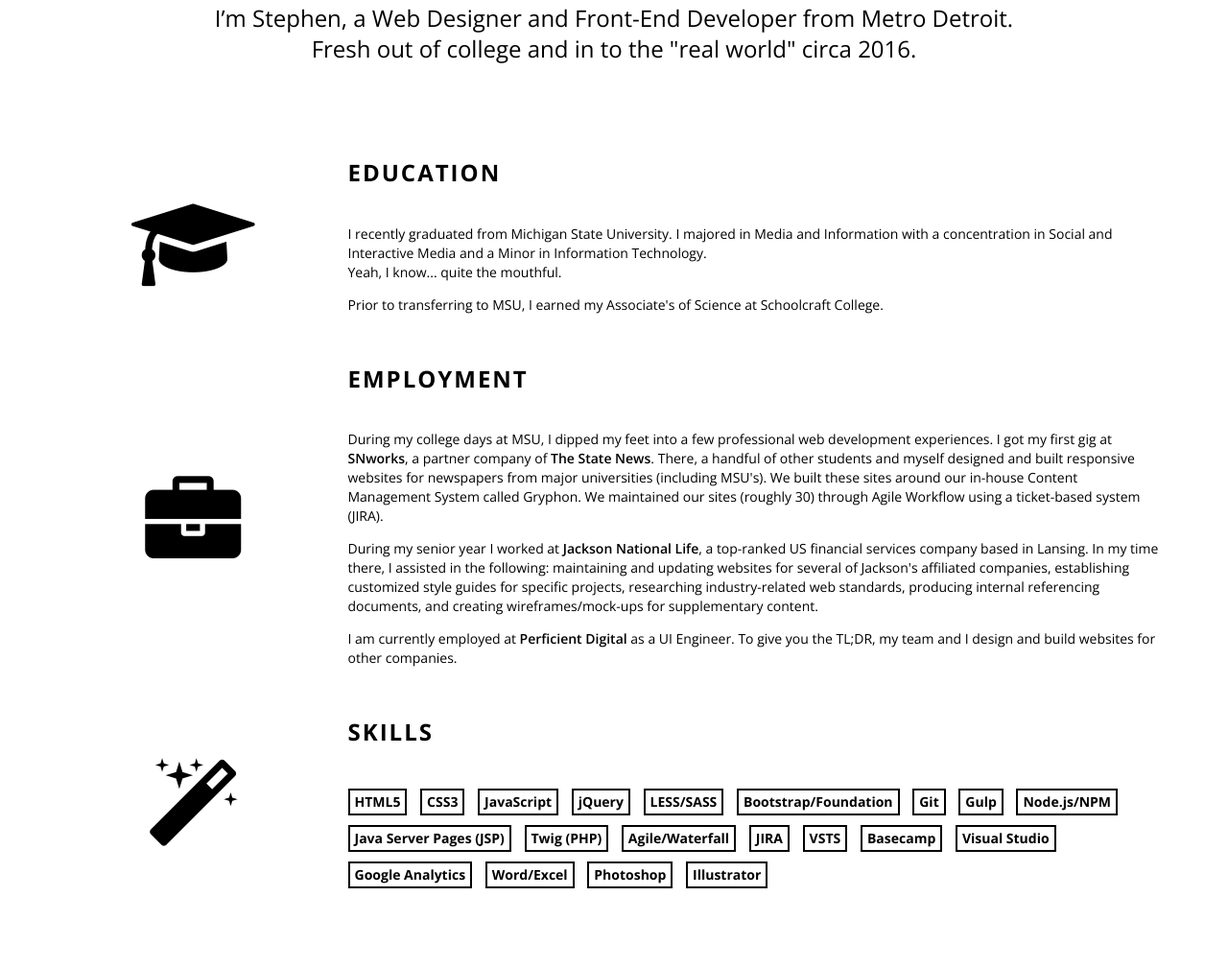
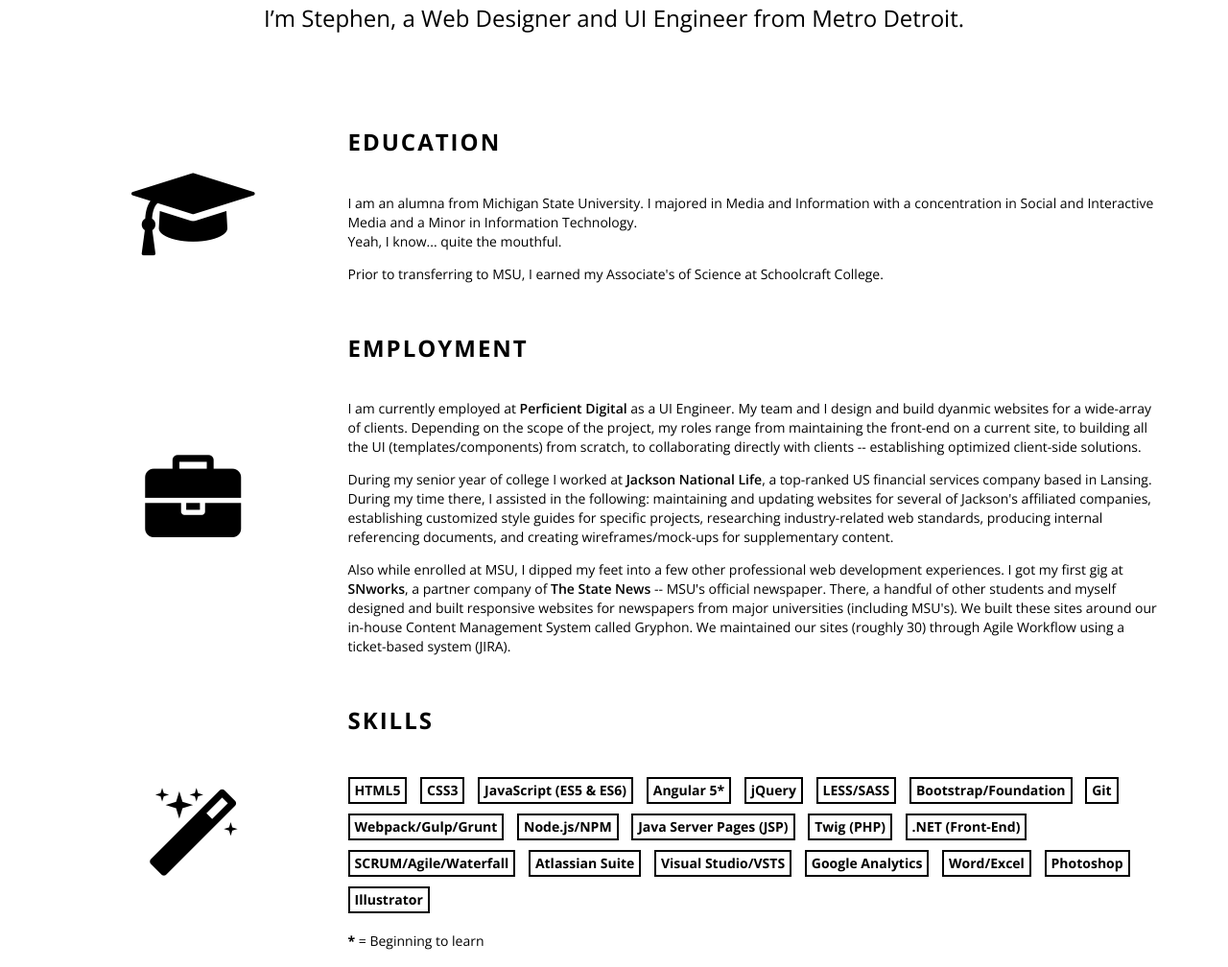
Before and after one commit to stekloweb/portfolio, a website: page index.html in a window 1280 px wide. Shown: the part 967-1975 px from the top of the page at 96% size. Drawn offline with nearby package versions, Linux system fonts and the light colour scheme.

Commit message:
updated lingo, updated skills, updated experience

```diff
--- a/index.html
+++ b/index.html
@@ -10,7 +10,7 @@
 
         <meta property="og:title" content="Stephen Klos' Portfolio" />
         <meta property="og:site_name" content="Stephen Klos' Portfolio" />
-        <meta property="og:url" content="http://www.stephenklos.com" />
+        <meta property="og:url" content="https://www.stephenklos.com" />
         <meta property="og:description" content="A biographical and visual portfolio of the web-dev realted work by Stephen Klos." />
         <meta property="og:type" content="portfolio" />
         <meta property="og:image" content="img/meta-photo.jpg" />
@@ -70,8 +70,7 @@
                     <div class="col-xs-12">
                         <h2>New kid on the block.</h2>
                         <h3 class="wow fadeInDown">
-                            I’m Stephen, a Web Designer and Front-End Developer from Metro Detroit.<br>
-                            Fresh out of college and in to the "real world" circa 2016.
+                            I’m Stephen, a Web Designer and UI Engineer from Metro Detroit.
                         </h3>
                     </div>
                 </div>
@@ -83,7 +82,7 @@
                     <div class="col-sm-9 col-xs-12">
                         <h4>EDUCATION <i class="fa fa-graduation-cap visible-xs" aria-hidden="true"></i></h4>
                         <p>
-                            I recently graduated from Michigan State University.
+                            I am an alumna from Michigan State University.
                             I majored in Media and Information with a concentration in Social and Interactive Media and a Minor in Information Technology.<br>
                             Yeah, I know... quite the mouthful.
                         </p>
@@ -98,23 +97,25 @@
                     <div class="col-sm-9 col-xs-12">
                         <h4>EMPLOYMENT <i class="fa fa-briefcase visible-xs" aria-hidden="true"></i></h4>
                         <p>
-                            During my college days at MSU, I dipped my feet into a few professional web development experiences.
-                            I got my first gig at <a target="_blank" href="http://getsnworks.com/">SNworks</a>,
-                            a partner company of <a href="http://statenews.com/">The State News</a>.
-                            There, a handful of other students and myself designed and built responsive websites for newspapers from major universities
-                            (including MSU's). We built these sites around our in-house Content Management System called Gryphon.
-                            We maintained our sites (roughly 30) through Agile Workflow using a ticket-based system (JIRA).
+                            I am currently employed at <a target="_blank" href="http://www.perficient.com/services/perficient-digital">Perficient Digital</a> as a UI Engineer.
+                            My team and I design and build dyanmic websites for a wide-array of clients. Depending on the scope of the project,
+                            my roles range from maintaining the front-end on a current site, to building all the UI (templates/components) from scratch,
+                            to collaborating directly with clients -- establishing optimized client-side solutions.
                         </p>
                         <p>
-                            During my senior year I worked at <a target="_blank" href="https://www.jackson.com/Index.jsp">Jackson National Life</a>,
-                            a top-ranked US financial services company based in Lansing.  In my time there, I assisted in the following:
+                            During my senior year of college I worked at <a target="_blank" href="https://www.jackson.com/Index.jsp">Jackson National Life</a>,
+                            a top-ranked US financial services company based in Lansing.  During my time there, I assisted in the following:
                             maintaining and updating websites for several of Jackson's affiliated companies, establishing customized style guides for specific projects,
                             researching industry-related web standards, producing internal referencing documents,
                             and creating wireframes/mock-ups for supplementary content.
                         </p>
                         <p>
-                            I am currently employed at <a target="_blank" href="http://www.perficient.com/services/perficient-digital">Perficient Digital</a> as a UI Engineer.
-                            To give you the TL;DR, my team and I design and build websites for other companies.
+                            Also while enrolled at MSU, I dipped my feet into a few other professional web development experiences.
+                            I got my first gig at <a target="_blank" href="http://getsnworks.com/">SNworks</a>,
+                            a partner company of <a href="http://statenews.com/">The State News</a> -- MSU's official newspaper.
+                            There, a handful of other students and myself designed and built responsive websites for newspapers from major universities
+                            (including MSU's). We built these sites around our in-house Content Management System called Gryphon.
+                            We maintained our sites (roughly 30) through Agile Workflow using a ticket-based system (JIRA).
                         </p>
                     </div>
                 </div>
@@ -129,25 +130,27 @@
                         <div class="skills-grid">
                             <span>HTML5</span>
                             <span>CSS3</span>
-                            <span>JavaScript</span>
+                            <span>JavaScript (ES5 &amp; ES6)</span>
+                            <span>Angular 5*</span>
                             <span>jQuery</span>
                             <span>LESS/SASS</span>
                             <span>Bootstrap/Foundation</span>
                             <span>Git</span>
-                            <span>Gulp</span>
+                            <span>Webpack/Gulp/Grunt</span>
                             <span>Node.js/NPM</span>
                             <span>Java Server Pages (JSP)</span>
                             <span>Twig (PHP)</span>
-                            <span>Agile/Waterfall</span>
-                            <span>JIRA</span>
-                            <span>VSTS</span>
-                            <span>Basecamp</span>
-                            <span>Visual Studio</span>
+                            <span>.NET (Front-End)</span>
+                            <span>SCRUM/Agile/Waterfall</span>
+                            <span>Atlassian Suite</span>
+                            <span>Visual Studio/VSTS</span>
                             <span>Google Analytics</span>
                             <span>Word/Excel</span>
                             <span>Photoshop</span>
                             <span>Illustrator</span>
                         </div>
+
+                        <p><strong>*</strong> = Beginning to learn</p>
                     </div>
                 </div>
 
@@ -236,7 +239,7 @@
                                 <img alt="Cardinal Health Inventory Management Survey screenshot" src="img/sites/cardinal-health-survey2.png">
                             </div>
                             <figcaption>
-                                <h3>Cardinal Health Survey</h3>
+                                <h3>Cardinal Health</h3>
                                 <p>Inventory Management Survey</p>
                             </figcaption>
                         </figure>
@@ -244,7 +247,7 @@
                     <aside class="web-work-modal hide">
                         <div class="web-work-modal-inner">
                             <button class="web-work-modal-close"><span>&times;</span></button>
-                            <h4>Cardinal Health Survey</h4>
+                            <h4>Cardinal Health IM Survey</h4>
                             <p>Created at: <strong>Perficient</strong></p>
                             <h5>About</h5>
                             <p>
@@ -553,7 +556,7 @@
             </div>
         </footer>
 
-        <script type ="text/javascript" src="http://code.jquery.com/jquery-latest.min.js"></script>
+        <script type ="text/javascript" src="https://code.jquery.com/jquery-latest.min.js"></script>
         <script type ="text/javascript" src="js/main.js"></script>
         <script src="js/wow.min.js"></script>
         <script>
```
